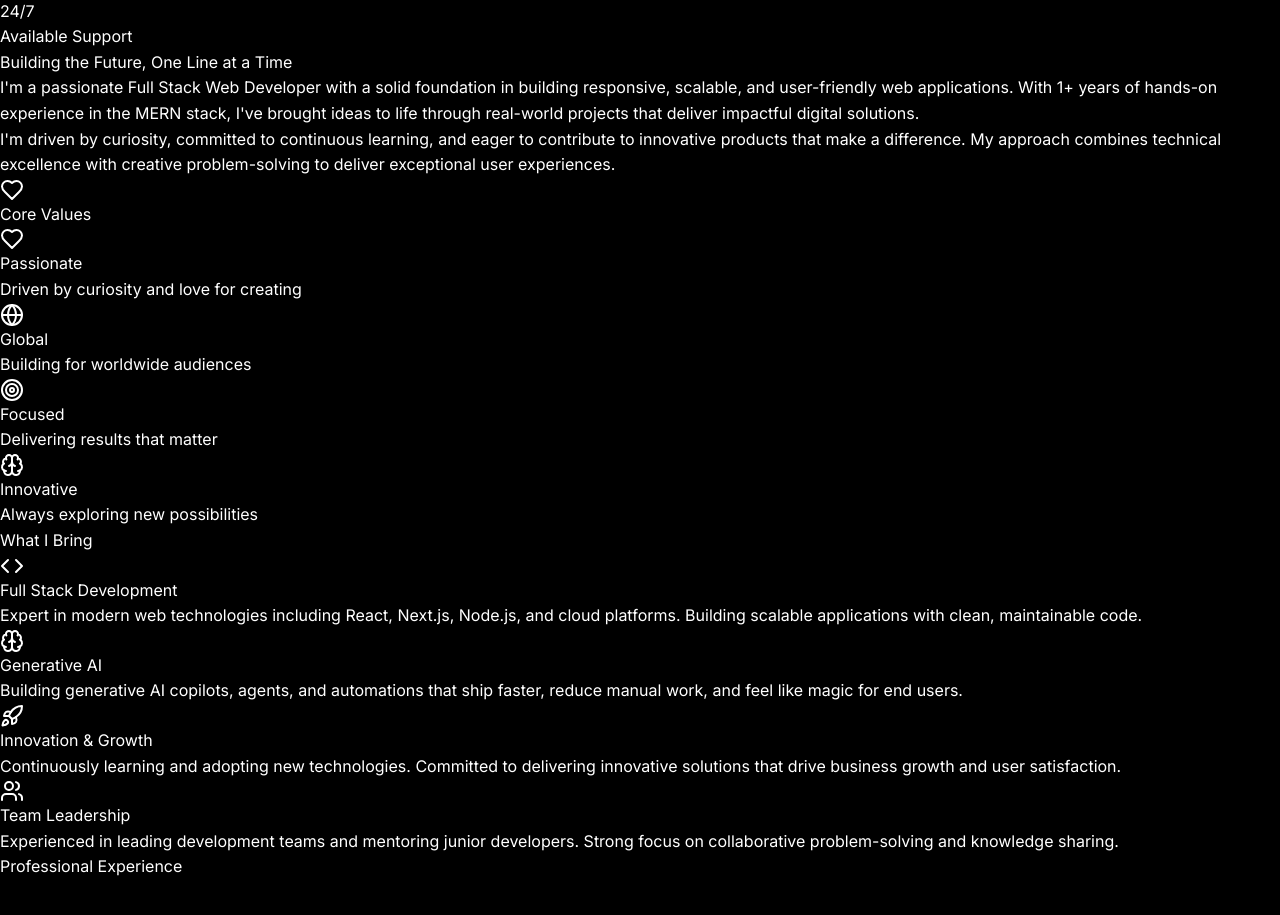
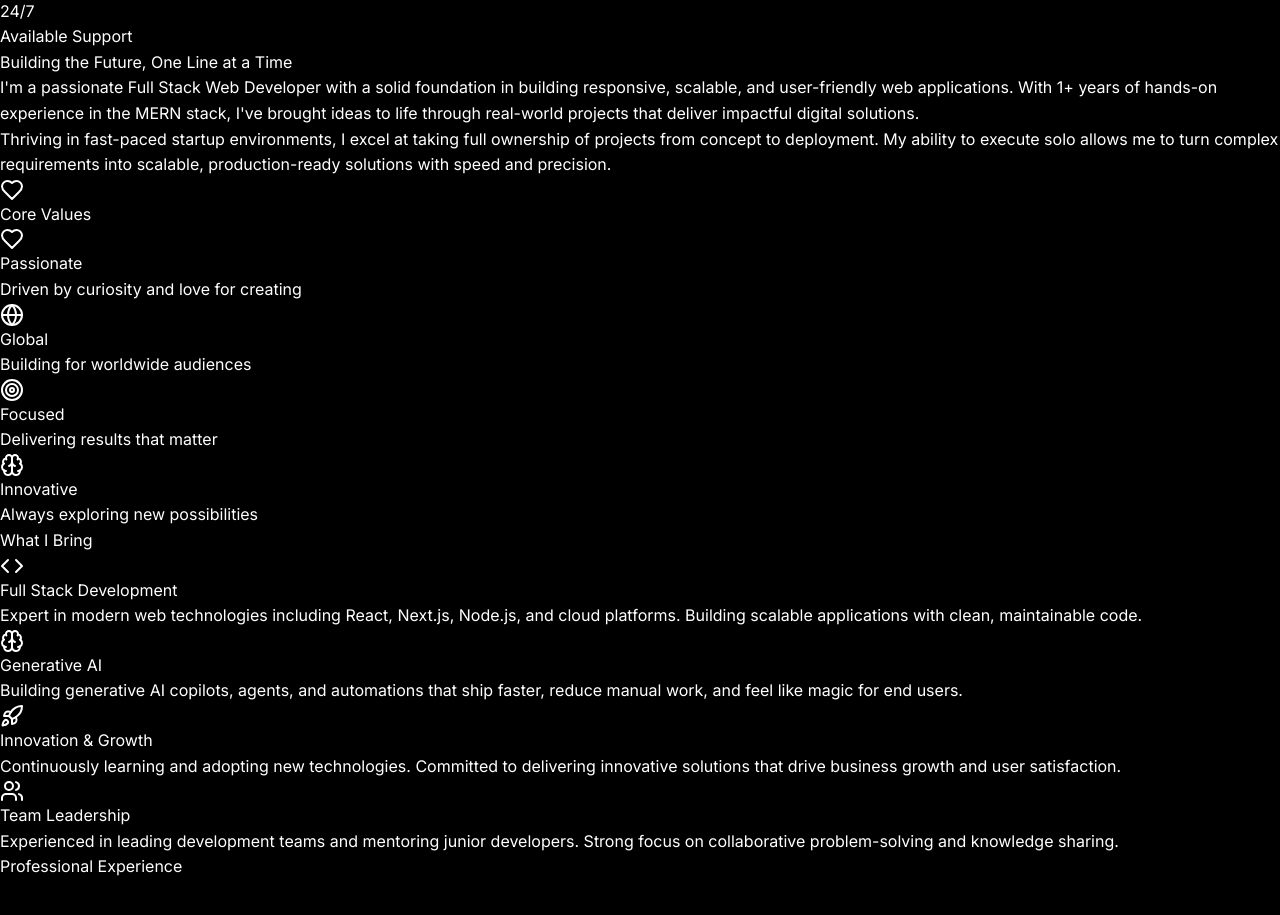
Before and after one commit to Solanki028/My-portfolio, a Next.js app: page / in a window 1280 px wide. Shown: the part 3380-4295 px from the top of the page. Built offline with nearby package versions, Linux system fonts and the light colour scheme.

Commit message:
update About page

```diff
--- a/components/About.jsx
+++ b/components/About.jsx
@@ -163,10 +163,9 @@ export default function About() {
                     I've brought ideas to life through real-world projects that deliver impactful digital solutions.
                   </p>
                   <p>
-                    I'm driven by curiosity, committed to continuous learning, and eager to contribute to
-                    <span className="text-red-400 font-semibold"> innovative products</span> that make a difference.
-                    My approach combines technical excellence with creative problem-solving to deliver
-                    exceptional user experiences.
+                    Thriving in <span className="text-red-400 font-semibold">fast-paced startup environments</span>,
+                    I excel at taking full ownership of projects from concept to deployment. My ability to execute solo
+                    allows me to turn complex requirements into scalable, production-ready solutions with speed and precision.
                   </p>
                 </div>
               </div>
```
